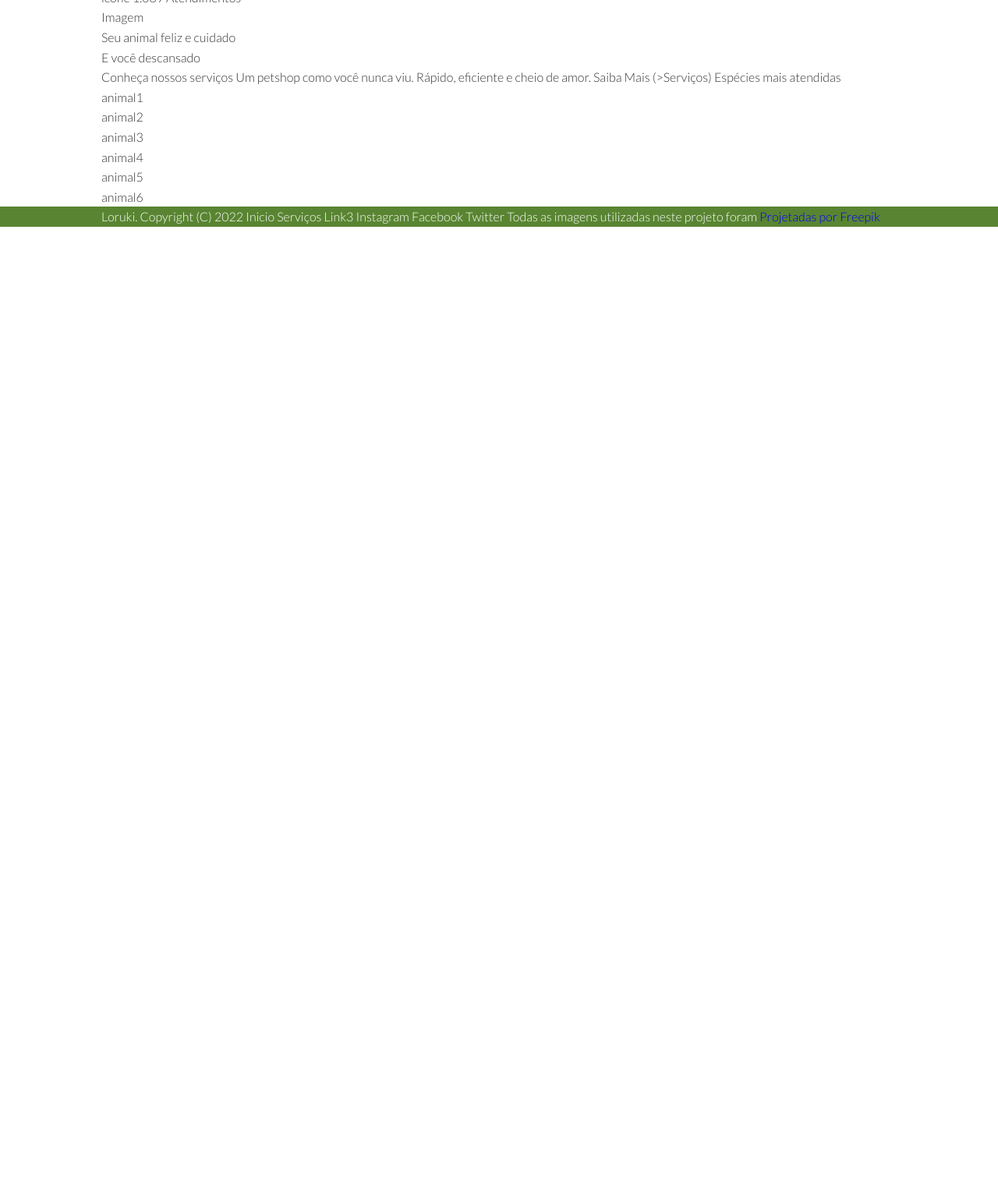
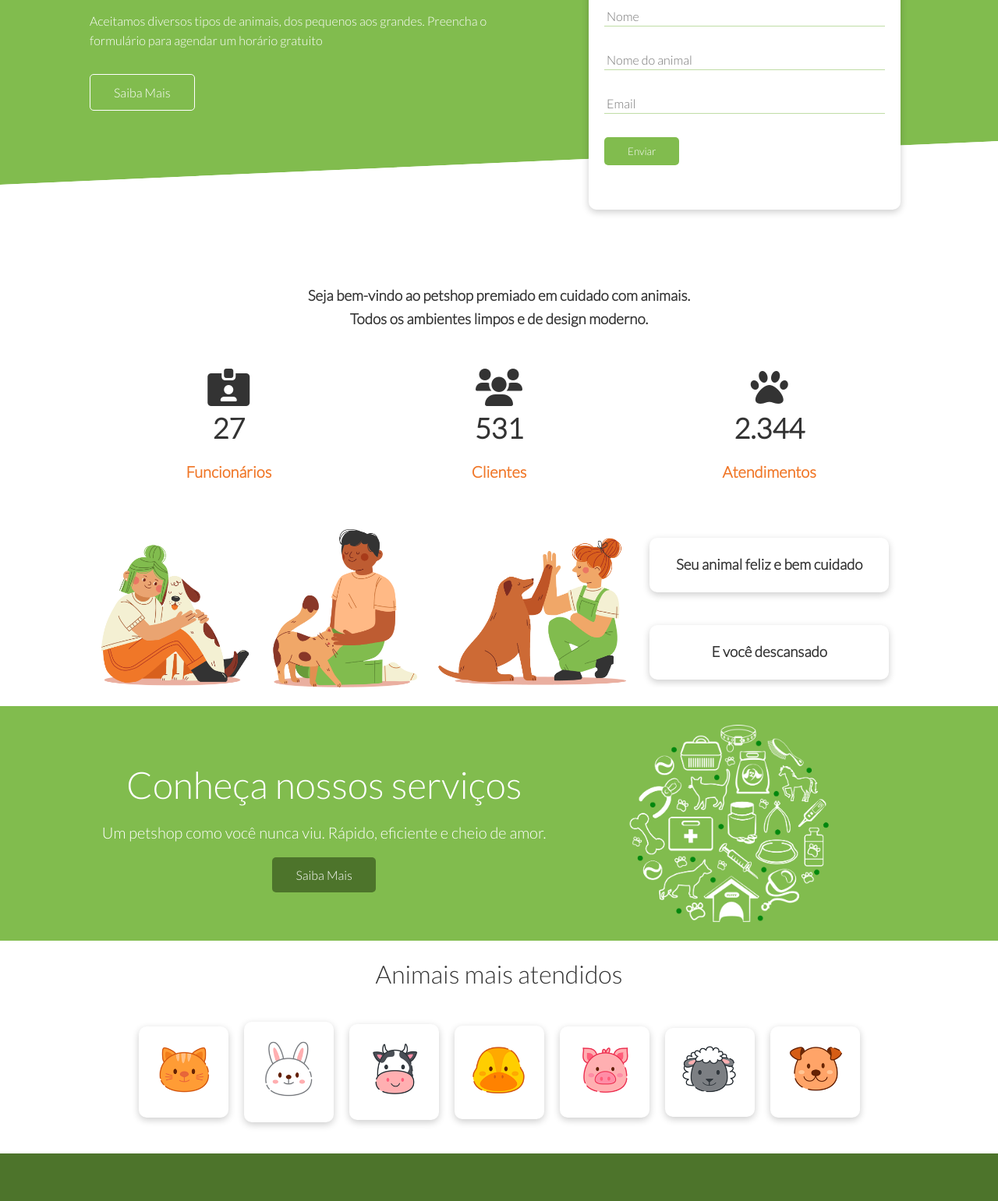
Before and after one commit to dudaac1/loruki-petshop, a plain HTML site: page index.html in a window 1280 px wide. Shown: the part 221-1762 px from the top of the page at 78% size. Before the commit the page ends 800 px from the top, so only its background shows below. Drawn offline with Linux system fonts and the light colour scheme.

Commit message:
homepage finished

```diff
--- a/css/style.css
+++ b/css/style.css
@@ -1,7 +1,7 @@
 @import url('https://fonts.googleapis.com/css2?family=Lato:wght@300&display=swap');
 
 :root {
-  --dark-color: #598532;
+  --dark-color: #4d742b;
   --primary-color: #81BC4E;
   --light-color: #C0DDA6;
   --secondary-color: #f07728;
@@ -22,43 +22,181 @@ body {
   line-height: 1.6;
 }
 
+h1, h2 {
+  font-weight: 300;
+  line-height: 1.2;
+  margin: 10px 0;
+}
+
 a { text-decoration: none; }
 ul { list-style-type: none; }
-
-/* UTILITIES */
-.container {
-  max-width: 1100px;
-  margin: 0 auto;
-  overflow: auto;
-  padding: 0 40px;
-}
-
-.flex {
-  display: flex;
-  justify-content: center;
-  align-items: center;
-  height: 100%;
-}
-
-.card {
-  background-color: var(--white-color);
-}
+p { margin: 10px 0;}
+img { width: 100%; }
 
 /* NAVBAR */
 .navbar {
-  background-color: var(--primary-color);
+  color: var(--white-color);
+  min-height: 70px;
 }
 
+.navbar .flex { justify-content: space-between; }
+.navbar ul { display: flex; }
+
+.navbar a {
+  color: var(--white-color);
+  padding: 10px;
+  margin: 0 5px;
+}
+
+.navbar a:hover { border-bottom: 2px var(--white-color) solid; }
+
 /* SHOWCASE */
+.showcase {
+  min-height: 400px;
+  color: var(--white-color);
+  position: relative;
+}
+
+.showcase h1 { font-size: 40px; }
+.showcase p { padding: 20px 0; }
+
+.showcase .grid {
+  grid-template-columns: 55% 45%;
+  gap: 30px;
+  overflow: visible;
+}
+
+.showcase::before, .showcase::after {
+  content: "";
+  position: absolute;
+  height: 100px;
+  bottom: -60px;
+  right: 0;
+  left: 0;
+  background-color: var(--white-color);
+  transform: skewY(-2.5deg);
+  -webkit-transform: skewY(-2.5deg);
+  -moz-transform: skewY(-2.5deg);
+  -ms-transform: skewY(-2.5deg);
+  -o-transform: skewY(-2.5deg);
+}
+
+.showcase-form {
+  position: relative;
+  top: 60px;
+  height: 350px;
+  width: 400px;
+  padding: 40px;
+  z-index: 100;
+  justify-self: flex-end;
+}
+
+.showcase-form div { margin: 30px 0; }
+
+.showcase-form input[type="text"], .showcase-form input[type="email"] {
+  width: 100%;
+  border: 0;
+  border-bottom: 1px solid var(--light-color);
+  padding: 3px;
+  font-size: 16px;
+}
+
+.showcase-form input:focus { outline: none; }
 
 /* STATS */
+.stats { padding-top: 100px; }
+.stats .grid h3 { font-size: 36px; }
 
-/* HAPPY */
+.stats .grid p {
+  font-size: 20px;
+  font-weight: bold;
+}
+
+.stats-heading {
+  max-width: 500px;
+  margin-left: auto !important; /*conflito com my-1*/
+  margin-right: auto !important;
+}
+
+/* HEALTH */
+.health .grid {
+  grid-template-columns: repeat(3, 1fr);
+  grid-template-rows: repeat(2, 1fr);
+}
+
+.health .grid > *:first-child {
+  grid-column: 1 / span 2;
+  grid-row: 1 / span 2;
+}
+
+.health h3 { text-align: center; }
 
 /* SERVICES */
+.services .grid {
+  grid-template-columns: 4fr 3fr;
+}
+
+/* ANIMALS */
+.animals .flex { flex-wrap: wrap}
+
+.animals .card {
+  text-align: center;
+  margin: 18px 10px 40px;
+  transition: transform 0.1s ease-in;
+}
+
+.animals .card:hover { transform: translateY(-1rem); }
+
+.animals .card h4 {
+  font-size: 20px;
+  margin-bottom: 1rem;
+}
+
+.animals .card img { max-width: 75px; }
+
+/* SERVICES PAGE */
+.services-head img { justify-self: flex-end; }
+
+.services-sub-head img {
+  max-width: 350px;
+  justify-self: flex-end;
+}
 
 /* FOOTER */
-footer {
-  background-color: var(--dark-color);
-  color: var(--white-color);
+.footer .social a { margin: 0 1rem; }
+
+
+/* TABLETS AND UNDER */
+@media(max-width: 768px) {
+  .grid, .showcase .grid,
+  .stats .grid, .health .grid,
+  .services .grid, .animals .grid {
+    grid-template-columns: 1fr;
+    grid-template-rows: 1fr;
+  }
+
+  .showcase-text {
+    text-align: center;
+    margin-top: 2rem;
+  }
+
+  .showcase-form {
+    justify-self: center;
+    margin: auto;
+  }
+
+  .health .grid >*:first-child {
+    grid-column: 1;
+    grid-row: 1;
+  }
 }
+
+/* MOBILE */
+@media(max-width: 500px) {
+  .navbar .flex{ flex-direction: column; }
+
+  .navbar ul {
+    padding: 1rem;
+    background-color: rgba(0, 0, 0, 0.1);
+  }
+}
--- /dev/null
+++ b/css/utilities.css
@@ -0,0 +1,117 @@
+.flex {
+  display: flex;
+  justify-content: center;
+  align-items: center;
+  height: 100%;
+}
+
+.grid {
+  display: grid;
+  grid-template-columns: repeat(2, 1fr);
+  gap: 20px;
+  justify-content: center;
+  align-items: center;
+  height: 100%;
+}
+
+.grid-3 { grid-template-columns: repeat(3, 1fr); }
+
+.container {
+  max-width: 1100px;
+  margin: 0 auto;
+  overflow: auto;
+  padding: 0 40px;
+}
+
+.card {
+  background-color: var(--white-color);
+  color: var(--black2-color);
+  border-radius: 10px;
+  box-shadow: 0 3px 10px rgba(0, 0, 0, 0.2);
+  padding: 20px;
+  margin: 10px;
+}
+
+/* BUTTONS */
+.btn {
+  display: inline-block;
+  padding: 10px 30px;
+  cursor: pointer;
+  border: none;
+  border-radius: 5px;
+  background-color: transparent;
+}
+
+.btn:hover {
+  transform: scale(0.95);
+}
+
+.btn-outline {
+  border: 1px var(--white-color) solid;
+  color: var(--white-color)
+}
+
+/* BACKGROUND AND BUTTON COLORS */
+.btn-primary, .bg-primary {
+  background-color: var(--primary-color);
+  color: var(--white-color);
+}
+
+.btn-secondary, .bg-secondary {
+  background-color: var(--secondary-color);
+  color: var(--white-color);
+}
+
+.btn-light, .bg-light {
+  background-color: var(--light-color);
+  color: var(--black2-color);
+}
+
+.btn-dark, .bg-dark {
+  background-color: var(--dark-color);
+  color: var(--white-color);
+}
+
+.btn-primary a, .bg-primary a,
+.btn-secondary a, .bg-secondary a,
+.btn-dark a, .bg-dark a {
+  color: var(--white-color)
+}
+
+/* TEXT */
+.text-center { text-align: center; }
+.text-secondary { color: var(--secondary-color); }
+
+.lead { font-size: 20px }
+
+.sm { font-size: 1rem; }
+.md { font-size: 2rem; }
+.lg { font-size: 3rem; }
+.xl { font-size: 4rem; }
+
+/* MARGIN */
+.my-1 { margin: 1rem 0; }
+.my-1-auto { margin: 1rem auto; } /*stats-heading in conflict*/
+.my-2 { margin: 1.5rem 0; }
+.my-3 { margin: 2rem 0; }
+.my-4 { margin: 3rem 0; }
+.my-5 { margin: 4rem 0; }
+
+.m-1 { margin: 1rem; }
+.m-2 { margin: 1.5rem; }
+.m-3 { margin: 2rem; }
+.m-4 { margin: 3em; }
+.m-5 { margin: 4rem; }
+
+/* PADDING */
+.py-1 { padding: 1rem 0; }
+.py-2 { padding: 1.5rem 0; }
+.py-3 { padding: 2rem 0; }
+.py-4 { padding: 3em 0; }
+.py-5 { padding: 4rem 0; }
+
+.p-1 { padding: 1rem; }
+.p-2 { padding: 1.5rem; }
+.p-3 { padding: 2rem; }
+.p-4 { padding: 3em; }
+.p-5 { padding: 4rem; }
--- a/index.html
+++ b/index.html
@@ -6,13 +6,15 @@
   <meta name="viewport" content="width=device-width, initial-scale=1.0">
   <link rel="stylesheet" href="https://cdnjs.cloudflare.com/ajax/libs/font-awesome/6.0.0/css/all.min.css" integrity="sha512-9usAa10IRO0HhonpyAIVpjrylPvoDwiPUiKdWk5t3PyolY1cOd4DSE0Ga+ri4AuTroPR5aQvXU9xC6qOPnzFeg==" crossorigin="anonymous" referrerpolicy="no-referrer" />
   <link rel="stylesheet" href="css/style.css">
+  <link rel="stylesheet" href="css/utilities.css">
   <link rel="icon" type="image/png" sizes="32x32" href="images/favicon.png">
   <title>Loruki | Petshop da Familiar</title>
 </head>
+
 <body>
 
   <!-- NAVBAR -->
-  <div class="navbar">
+  <div class="navbar bg-primary">
     <div class="container flex">
       <h1 class="logo">Loruki.</h1>
       <nav>
@@ -25,86 +27,117 @@
     </div>
   </div>
 
-  <section class="showcase">
-    <div class="container">
-      Petshop da Família
-      Aceitamos diversos tipos de animais, dos pequenos aos grandes. Preencha o formulário para agendar um horário gratuito
-      Saiba Mais (>Serviços)
+ <!-- SHOWCASE -->
+ <section class="showcase bg-primary">
+  <div class="container grid">
+    <div class="showcase-text">
+      <h1>Petshop da Família</h1>
+      <p>Aceitamos diversos tipos de animais, dos pequenos aos grandes. Preencha o formulário para agendar um horário gratuito</p>
+      <a href="servicos.html" class="btn btn-outline">Saiba Mais</a>
+    </div>
+    <div class="showcase-form card">
+      <h2>Solicite um horário</h2>
+      <form>
+        <div><input type="text" name="Name" placeholder="Nome" required></div>
+        <div><input type="text" name="NameAnimal" placeholder="Nome do animal" required></div>
+        <div><input type="email" name="Email" placeholder="Email" required></div>
+        <input type="submit" name="Submit" value="Enviar" class="btn btn-primary">
+      </form>
+    </div>
+  </div>
+</section>
 
-      Solicite um horário
-      Nome
-      Nome do animal
-      Email
-      Enviar
-    </div>
-  </section>
-
-
-  <section class="stats">
-    <div class="container">
+ <!-- STATS -->
+<section class="stats">
+  <div class="container">
+    <h3 class="stats-heading text-center my-1">
       Seja bem-vindo ao petshop premiado em cuidado com animais.
       Todos os ambientes limpos e de design moderno.
+    </h3>
 
-      <div class="div">
-        icone
-        52
-        Funcionários
+    <div class="grid grid-3 text-center my-4">
+      <div class="text-center">
+        <i class="fas fa-id-card-clip fa-3x"></i>
+        <h3>27</h3>
+        <p class="text-secondary">Funcionários</p>
       </div>
 
-      <div class="div">
-        icone
-        231
-        Clientes
+      <div>
+        <i class="fas fa-users fa-3x"></i>
+        <h3>531</h3>
+        <p class="text-secondary">Clientes</p>
       </div>
 
-      <div class="div">
-        icone
-        1.689
-        Atendimentos
+      <div>
+        <i class="fas fa-paw fa-3x"></i>
+        <h3>2.344</h3>
+        <p class="text-secondary">Atendimentos</p>
+      </div>
+  </div>
+</section>
+
+<!-- HEALTH -->
+<section class="health">
+  <div class="container grid">
+    <img src="images/health.png" alt="">
+    <div class="card"><h3>Seu animal feliz e bem cuidado</h3></div>
+    <div class="card"><h3>E você descansado</h3></div>
+  </div>
+</section>
+
+<!-- SERVICES -->
+<section class="services bg-primary my-2 py-2">
+  <div class="container grid">
+    <div class="text-center">
+      <h2 class="lg">Conheça nossos serviços</h2>
+      <p class="lead my-1">Um petshop como você nunca viu. Rápido, eficiente e cheio de amor.</p>
+      <a href="servicos.html" class="btn btn-dark">Saiba Mais</a>
+    </div>
+    <img src="images/services.png" alt="">
+  </div>
+</section>
+
+<!-- ANIMALS -->
+<section class="animals">
+  <h2 class="md text-center my-2">
+    Animais mais atendidos
+  </h2>
+  <div class="container flex">
+    <div class="card"><img src="images/animals/animal1.png" alt=""></div>
+    <div class="card"><img src="images/animals/animal3.png" alt=""></div>
+    <div class="card"><img src="images/animals/animal4.png" alt=""></div>
+    <div class="card"><img src="images/animals/animal7.png" alt=""></div>
+    <div class="card"><img src="images/animals/animal5.png" alt=""></div>
+    <div class="card"><img src="images/animals/animal6.png" alt=""></div>
+    <div class="card"><img src="images/animals/animal2.png" alt=""></div>
+  </div>
+</section>
+
+<!-- FOOTER -->
+<footer class="footer bg-dark py-5">
+  <div class="container">
+    <div class="grid grid-3">
+      <div>
+        <h1>Loruki.</h1>
+        <p>Copyright &copy; 2022</p>
+      </div>
+      <nav>
+        <ul>
+          <li><a href="index.html">Inicio</a></li>
+          <li><a href="servicos.html">Serviços</a></li>
+          <li><a href="#">link3</a></li>
+        </ul>
+      </nav>
+      <div class="social">
+        <a href="#"><i class="fab fa-twitter fa-2x"></i></a>
+        <a href="#"><i class="fab fa-facebook fa-2x"></i></a>
+        <a href="#"><i class="fab fa-instagram fa-2x"></i></a>
       </div>
     </div>
-  </section>
-
-  <section class="happy">
-    <div class="container">
-      Imagem
-      <div class="card">Seu animal feliz e cuidado</div>
-      <div class="div">E você descansado</div>
-    </div>
-  </section>
-
-  <section class="services">
-    <div class="container">
-      Conheça nossos serviços
-      Um petshop como você nunca viu. Rápido, eficiente e cheio de amor.
-      Saiba Mais (>Serviços)
-
-      Espécies mais atendidas
-      <div class="card">animal1</div>
-      <div class="card">animal2</div>
-      <div class="card">animal3</div>
-      <div class="card">animal4</div>
-      <div class="card">animal5</div>
-      <div class="card">animal6</div>
-    </div>
-  </section>
-
-  <footer>
-    <div class="container">
-      Loruki.
-      Copyright (C) 2022
-
-      Inicio
-      Serviços
-      Link3
-
-      Instagram
-      Facebook
-      Twitter
-
-      Todas as imagens utilizadas neste projeto foram <a href="http://www.freepik.com">Projetadas por Freepik</a>
-    </div>
-  </footer>
+    <br>
+    <small>Todas as imagens utilizadas neste projeto foram <a href="http://www.freepik.com"><u>Projetadas por Freepik</u></a>.</small>
+  </div>
+</footer>
 
 </body>
 </html>
```
Also changed, not shown: servicos.html (+48 -23 lines), images/animals.png (added), images/elements.png (deleted), images/health.png (renamed from images/happy.png), images/petshop.png (added), images/services.png (added), images/veterinary.png (deleted), 1 other file.
